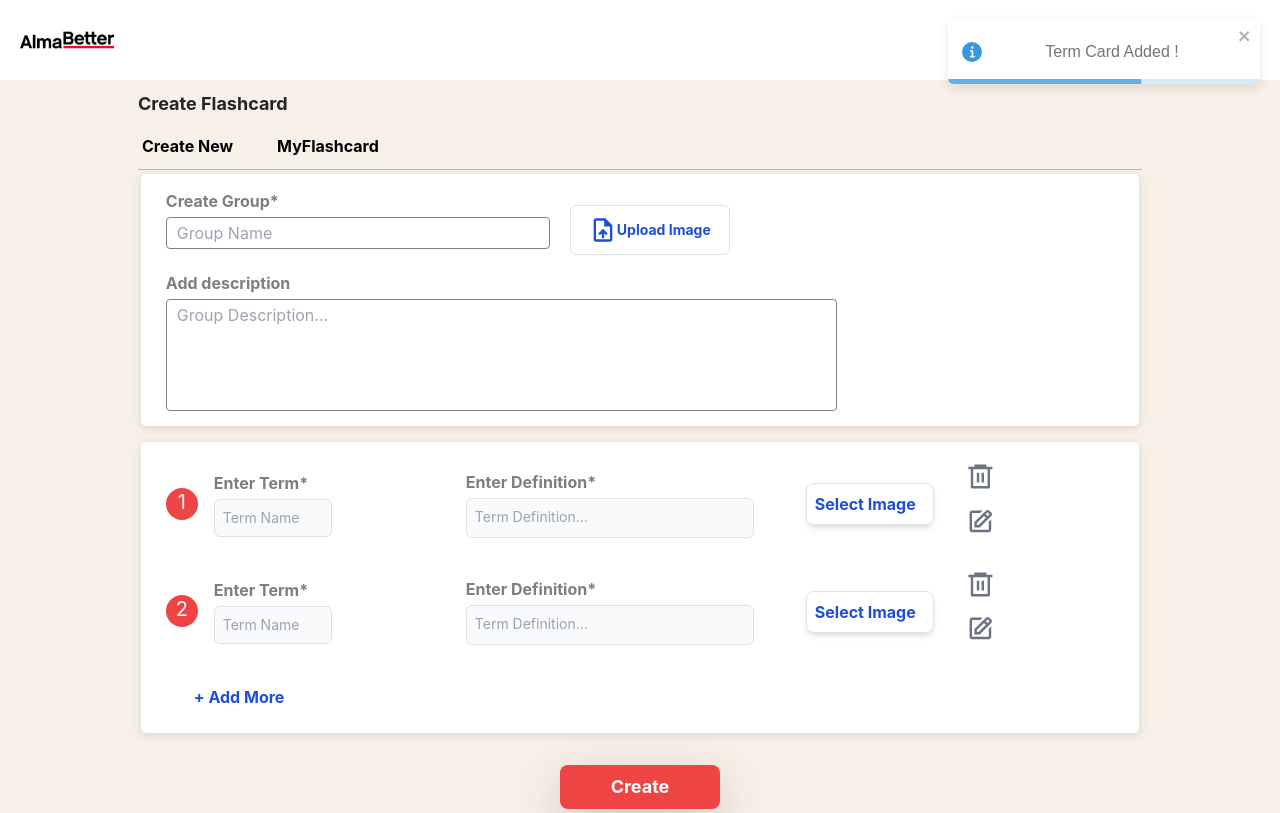
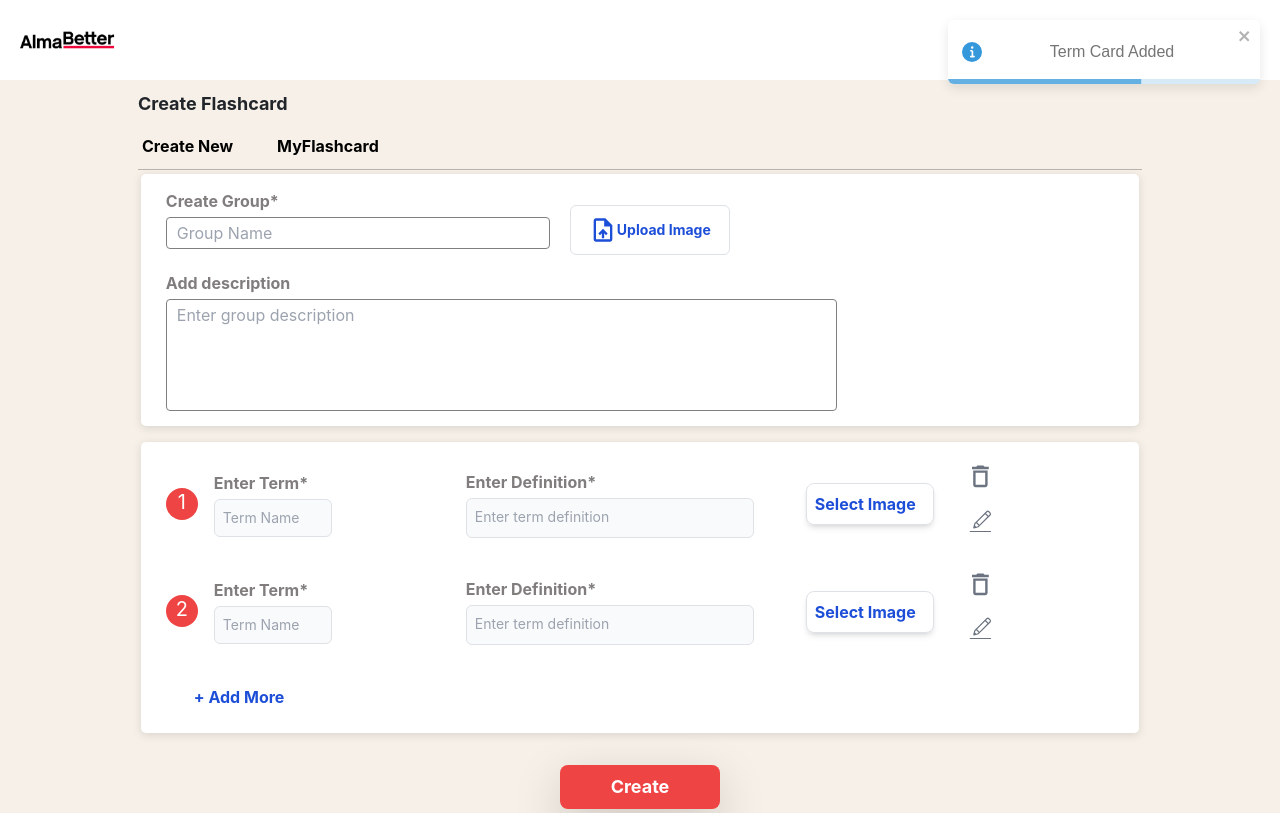
Before and after one commit to Harshakukreja58/Flashcard-generator, a React (Create React App) app: page / in a window 1280 px wide. Both pictures are taken after a click on the element "+ Add More". Built offline with nearby package versions, Linux system fonts and the light colour scheme.

Commit message:
Update CreateFlashcard.js
changes in comments

```diff
--- a/src/Pages/CreateFlashcard.js
+++ b/src/Pages/CreateFlashcard.js
@@ -1,14 +1,18 @@
+//imported dependencies and features
 import { ErrorMessage, Field, FieldArray, Form, Formik } from "formik";
 import React from "react";
 import { ToastContainer, toast } from "react-toastify";
 import validationSchema from "../validations/validationSchema";
 import validateImage from "../validations/validateImage";
+import { addFlashCard } from "../redux/flashcardSlice";
 import { useDispatch, useSelector } from "react-redux";
+
+// react icons
 import { MdOutlineUploadFile } from "react-icons/md";
-import { RiDeleteBin6Line } from "react-icons/ri";
-import { BiEdit } from "react-icons/bi";
-import { GiCrossMark } from "react-icons/gi";
-import { addFlashCard } from "../redux/flashcardSlice";
+import { MdOutlineDelete } from "react-icons/md";
+import { CiEdit } from "react-icons/ci";
+import { IoMdClose } from "react-icons/io";
+
 
 const createFlashCard = () => {
   const dispatch = useDispatch();
@@ -21,7 +25,7 @@ const createFlashCard = () => {
       termDefinition: "",
       termImage: "",
     });
-    toast.info("Term Card Added !", {
+    toast.info("Term Card Added", {
       pauseOnFocusLoss: false,
     });
   };
@@ -52,7 +56,7 @@ const createFlashCard = () => {
               className="bg-white w-[100%] h-[30%] p-[15px] flex flex-col text-left pl-[25px] commonBorder"
               name="createGroupDiv"
             >
-              {/* It's a input field for create a group name */}
+              {/* input field to create group name */}
               <div className="flex flex-col md:flex-row ">
                 <div className="flex flex-col">
                   <label htmlFor="groupName"> Create Group*</label>
@@ -64,7 +68,7 @@ const createFlashCard = () => {
                     className="w-full md:w-96"
                   ></Field>
 
-                  {/* Its a component to show error message for validation */}
+                  {/*  component to show error message for validation */}
                   <ErrorMessage name="groupName">
                     {(emsg) => <div className="error ">{emsg}</div>}
                   </ErrorMessage>
@@ -79,8 +83,8 @@ const createFlashCard = () => {
                         alt=""
                       />
 
-                      {/* its an image upload button */}
-                      <GiCrossMark
+                      {/*  image upload button */}
+                      <IoMdClose
                         name="groupImgDelIcon"
                         className="mt-[10px] -ml-[20px] text-gray-400 hover:text-red-600 hover:text-xl hover:cursor-pointer "
                         onClick={() => setFieldValue("groupImage", null)} //selecting same image
@@ -97,7 +101,7 @@ const createFlashCard = () => {
                       </span>
                     </label>
                   )}
-                  {/* Its an input field for Image upload */}
+                  {/* input field for Image upload */}
                   <input
                     className="hidden "
                     name="groupImage"
@@ -111,12 +115,12 @@ const createFlashCard = () => {
                         event.target.files[0] &&
                         !validateImage.includes(event.target.files[0].type)
                       ) {
-                        toast.warning("Please Upload in Image Format !", {
+                        toast.warning("Please Upload in PNG, JPG, JPEG and SVG Format only !", {
                           pauseOnFocusLoss: false,
                         });
-                      } else if (event.target.files[0].size > 304800) {
+                      } else if (event.target.files[0].size > 512000) {
                         toast.warning(
-                          "Image size is very Large ! Please Select Image size less than 300kb",
+                          "Image size is very Large ! Please Select Image size less than 500kb",
                           {
                             pauseOnFocusLoss: false,
                           }
@@ -134,23 +138,23 @@ const createFlashCard = () => {
                 </div>
               </div>
               <div className="flex flex-col" name="groupDescriptionDiv">
-                {/* Its an input field for Group Description */}
+                {/* input field for Group Description */}
                 <label htmlFor="groupDescription"> Add description</label>
                 <Field
                   as="textarea"
                   name="groupDescription"
                   id="groupDescription"
-                  placeholder="Group Description... "
+                  placeholder="Enter group description"
                   className="w-full md:w-[70%]  h-28 resize-none scrollbar-hide"
                 ></Field>
-                {/* Its a component to show error message for validation */}
+                {/*  component to show error message for validation */}
                 <ErrorMessage name="groupDescription">
                   {(emsg) => <div className="error ">{emsg}</div>}
                 </ErrorMessage>
               </div>
             </div>
 
-            {/* Termcard Div started from here */}
+            {/* Termcard Div started from below */}
             <div
               className=" w-[100%] mt-3 pt-1 bg-white commonBorder flex flex-col text-left pl-[25px] "
               name="createTermCardDiv"
@@ -170,7 +174,7 @@ const createFlashCard = () => {
                             {index + 1}
                           </div>
                           <div className="flex flex-col">
-                            {/*Its an input component for Termcard Name */}
+                            {/* input component for Termcard Name */}
                             <label htmlFor={`term.${index}.termName`}>
                               Enter Term*
                             </label>
@@ -184,7 +188,7 @@ const createFlashCard = () => {
                               type="text"
                               placeholder="Term Name"
                             ></Field>
-                            {/* Its a component to show error message for validation */}
+                            {/* component to show error message for validation */}
                             <ErrorMessage name={`term.${index}.termName`}>
                               {(emsg) => <div className="error ">{emsg}</div>}
                             </ErrorMessage>
@@ -203,9 +207,9 @@ const createFlashCard = () => {
                               onChange={handleChange}
                               onBlur={handleBlur}
                               type="text"
-                              placeholder="Term Definition..."
+                              placeholder="Enter term definition"
                             ></Field>
-                            {/* Its a component to show error message for validation */}
+                            {/*  component to show error message for validation */}
                             <ErrorMessage name={`term.${index}.termDefinition`}>
                               {(emsg) => <div className="error ">{emsg}</div>}
                             </ErrorMessage>
@@ -251,16 +255,16 @@ const createFlashCard = () => {
                                   )
                                 ) {
                                   toast.warning(
-                                    "Please Upload in Image Format !",
+                                    "Please Upload in Image PNG, JPG, JPEG and SVG format only!",
                                     {
                                       pauseOnFocusLoss: false,
                                     }
                                   );
                                 } else if (
-                                  event.target.files[0].size > 304800
+                                  event.target.files[0].size > 512000
                                 ) {
                                   toast.warning(
-                                    "Image size is very Large ! Please Select Image size less than 300kb",
+                                    "Image size is very Large, Please Select Image size less than 500kbs",
                                     {
                                       pauseOnFocusLoss: false,
                                     }
@@ -285,20 +289,20 @@ const createFlashCard = () => {
                             <div>
                               {/*Visible Delete btn in term if more than one */}
                               {values.term.length <= 1 ? null : (
-                                <RiDeleteBin6Line
+                                <MdOutlineDelete
                                   className="text-[1.8em]  text-gray-500 m-2 cursor-pointer hover:text-red-600"
                                   onClick={() => {
                                     moreTerm.remove(index);
-                                    toast.warn("Term Card Deleted !", {
+                                    toast.warn("Term Card Removed", {
                                       pauseOnFocusLoss: false,
                                     });
                                   }}
                                 />
                               )}
-                              {/* its an Edit button for edit a term  */}
+                              {/*  Edit button for edit a term  */}
                               {values.term.length <= 1 ? null : (
                                 <label htmlFor={`term.${index}.termName`}>
-                                  <BiEdit className="text-[1.8em] text-gray-500 m-2 cursor-pointer hover:text-yellow-600" />
+                                  <CiEdit className="text-[1.8em] text-gray-500 m-2 cursor-pointer hover:text-yellow-600" />
                                 </label>
                               )}
                             </div>
@@ -306,7 +310,7 @@ const createFlashCard = () => {
                         </div>
                       ))}
 
-                    {/* It's an Add More button for adding a new term */}
+                    {/*  Add More button for adding a new term */}
                     <div
                       className="inline-block mt-4 mb-6 font-bold text-blue-700 cursor-pointer mx-7"
                       onClick={() => addMoreTermS(values, moreTerm)}
```
